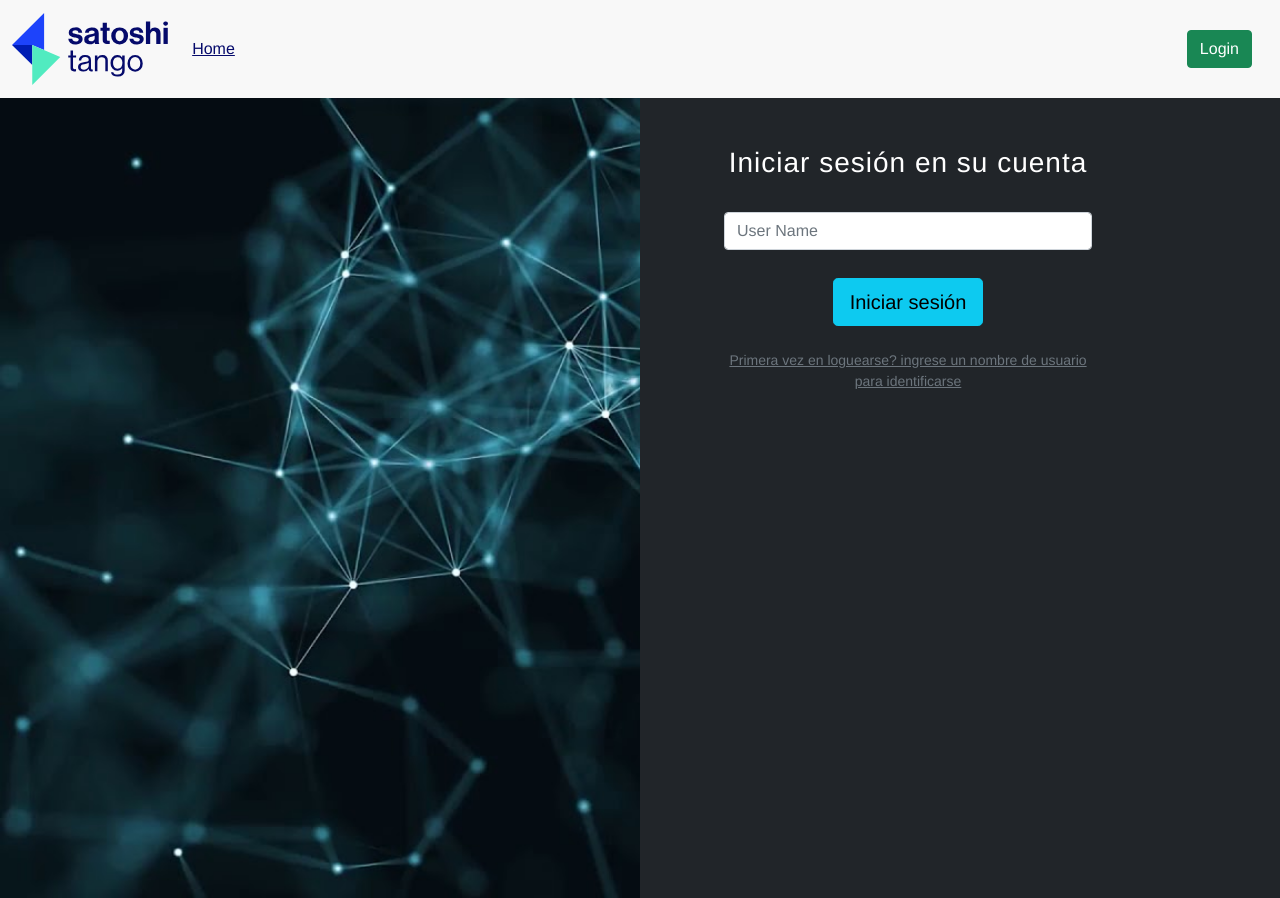
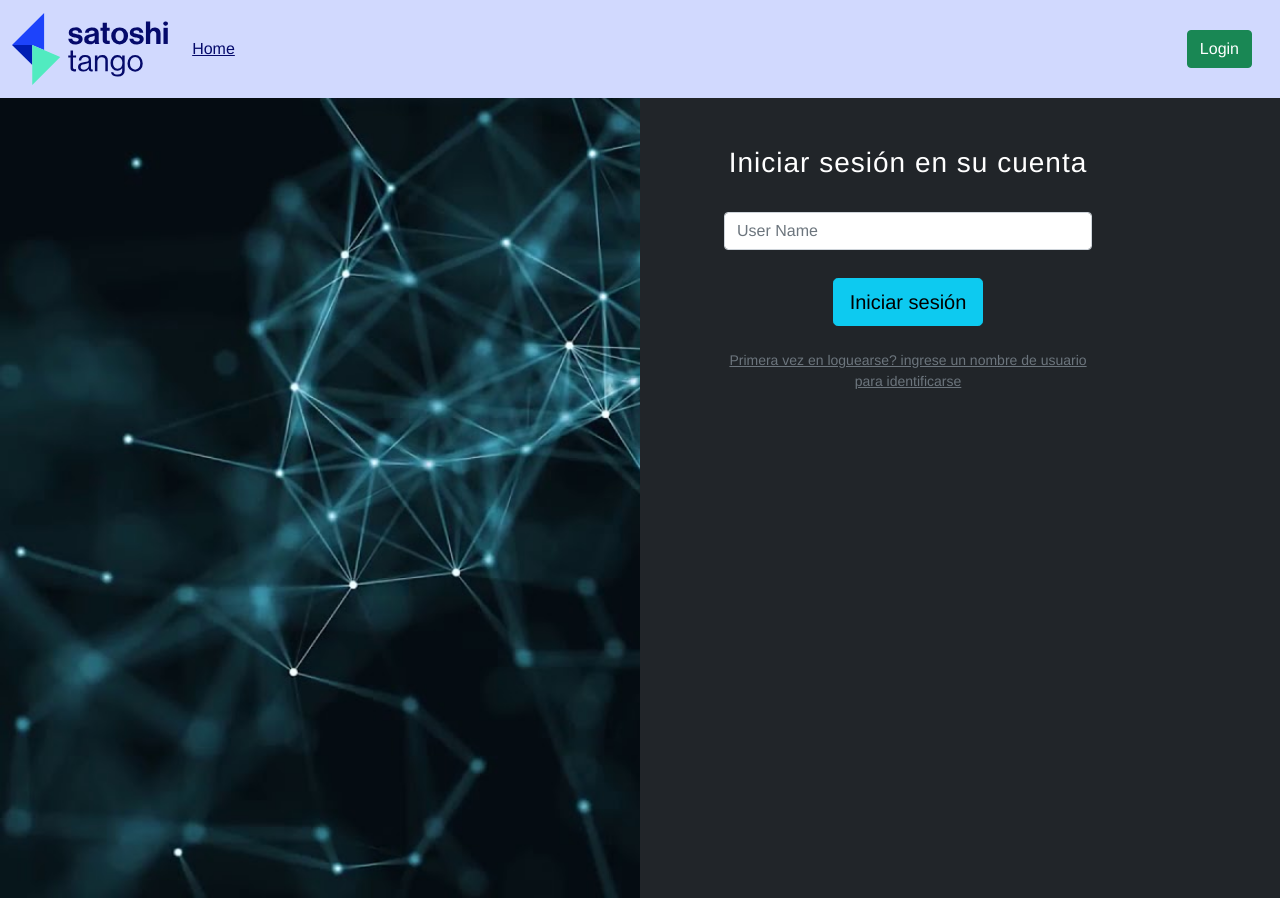
Before and after one commit to welschen99/LabIII-Vue-Finall, a Vue app: page / in a window 1280 px wide. Built offline with nearby package versions, Linux system fonts and the light colour scheme; no server answers; what vue-loading-overlay, vue-sweetalert2, vue3-apexcharts would draw is missing.

Commit message:
change background-color nav

```diff
--- a/src/App.vue
+++ b/src/App.vue
@@ -1,5 +1,5 @@
 <template>
-  <nav class="navbar flex-column navbar-expand-lg text-white" style="background-color: #e9e9e952">
+  <nav class="navbar flex-column navbar-expand-lg text-white" style="background-color: #1d43fb33">
   <div class="container-fluid">
     <a class="navbar-brand" href="/home"  style="color:#050a6b" type="button" data-bs-toggle="collapse" data-bs-target="#navbarNavAltMarkup" aria-controls="navbarNavAltMarkup" aria-expanded="false" aria-label="Toggle navigation">
       <img src="./assets/logo.svg" alt="Vue Logo"  >
```
